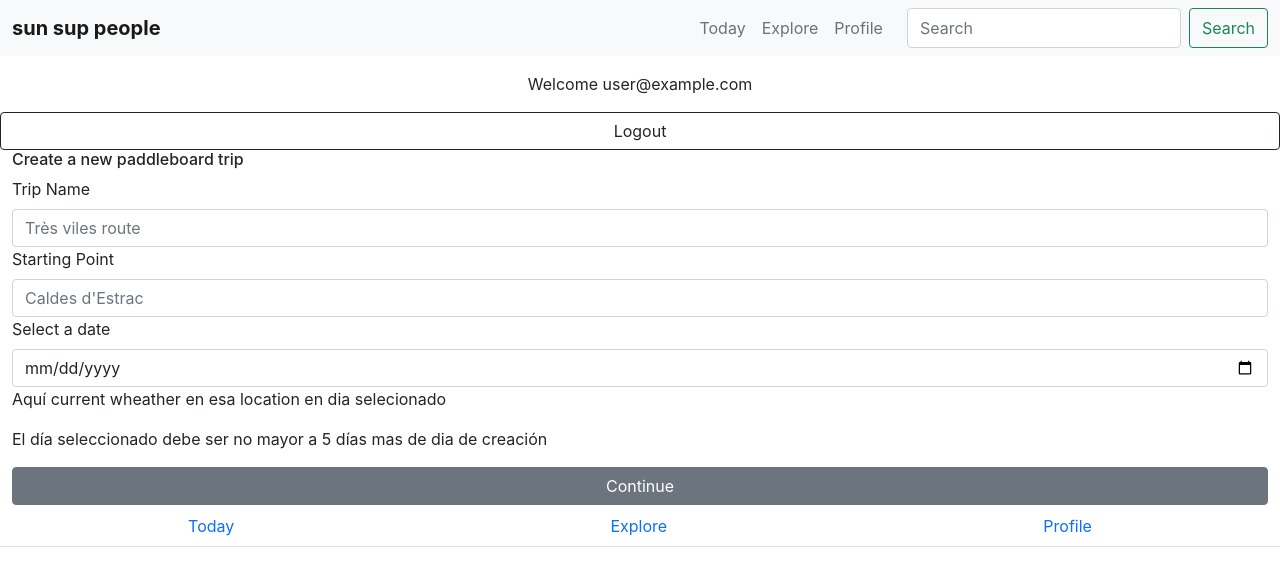
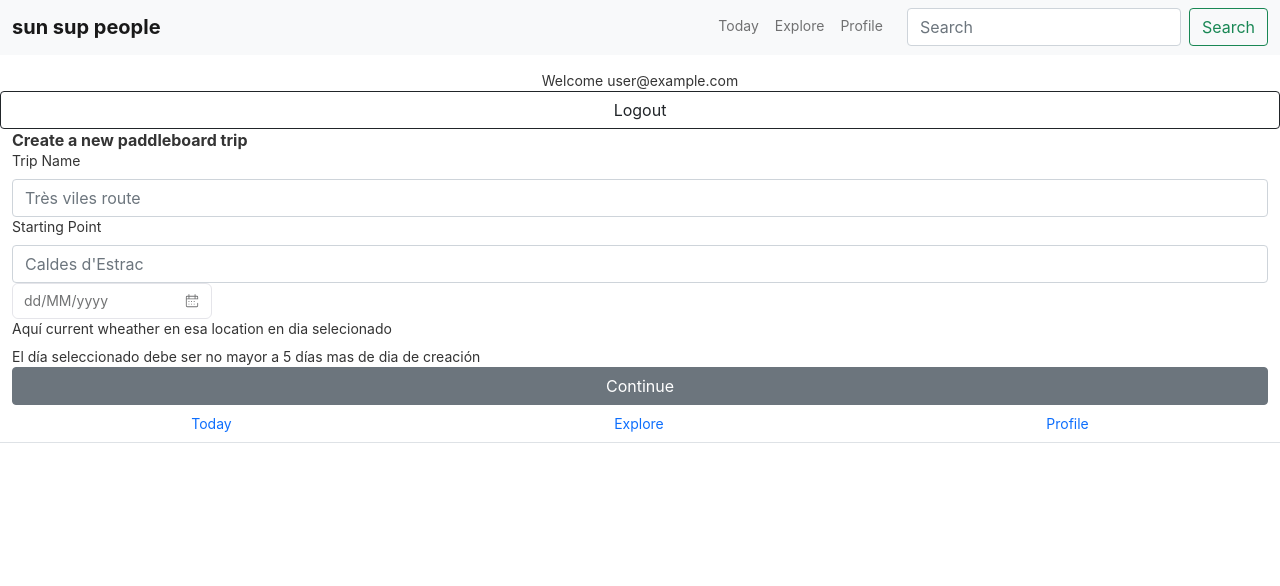
Before and after one commit to adaldin/sunsup, a React (Create React App) app: page /profile/user in a window 1280 px wide. Shown: the top 586 px of the page. Built offline with nearby package versions, Linux system fonts and the light colour scheme; no server answers; sample sign-in values are in the browser's storage.

Commit message:
datepicker

```diff
--- a/src/components/userProfile/UserProfile.js
+++ b/src/components/userProfile/UserProfile.js
@@ -7,8 +7,13 @@ import Container from "react-bootstrap/Container";
 import Row from "react-bootstrap/Row";
 import Form from "react-bootstrap/Form";
 import Button from "react-bootstrap/Button";
+// R-SUITE
+import DatePicker from "rsuite/DatePicker";
+import { DateRangePicker } from "rsuite";
+import "rsuite/dist/rsuite.min.css";
 
 function UserProfile() {
+  const { beforeToday, dateFns } = DateRangePicker;
   //******STATES*/
 
   //******CONTEXT*/
@@ -26,10 +31,10 @@ function UserProfile() {
     console.log("crear evento");
   }
 
-  function handleDate(event) {
-    event.preventDefault();
-    console.log(event);
-  }
+  // function handleDate(event) {
+  //   event.preventDefault();
+  //   console.log(event);
+  // }
 
   return (
     <div style={{ heigth: "100vh" }}>
@@ -67,7 +72,11 @@ function UserProfile() {
               />
             </Form.Group>
             {/* date */}
-            <Form.Group controlId="formBasicTripDate">
+            <DatePicker
+              disabledDate={(date) => dateFns.isBefore(date, new Date())}
+              style={{ width: 200 }}
+            />
+            {/* <Form.Group controlId="formBasicTripDate">
               <Form.Label>Select a date</Form.Label>
               <Form.Control
                 type="date"
@@ -76,7 +85,7 @@ function UserProfile() {
                 placeholder="08/08/2022"
                 onChange={handleDate}
               />
-            </Form.Group>
+            </Form.Group> */}
             {/* wheather */}
             <p>Aquí current wheather en esa location en dia selecionado </p>
             <p>
```
